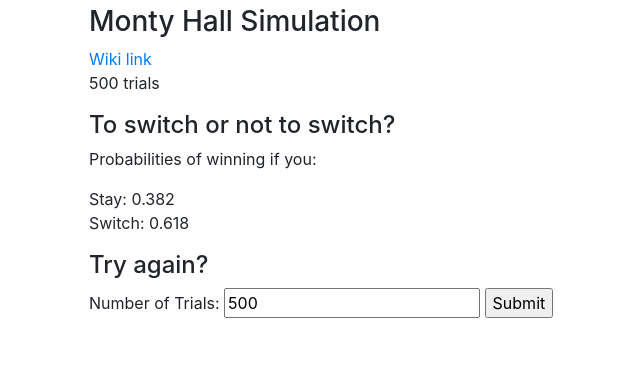
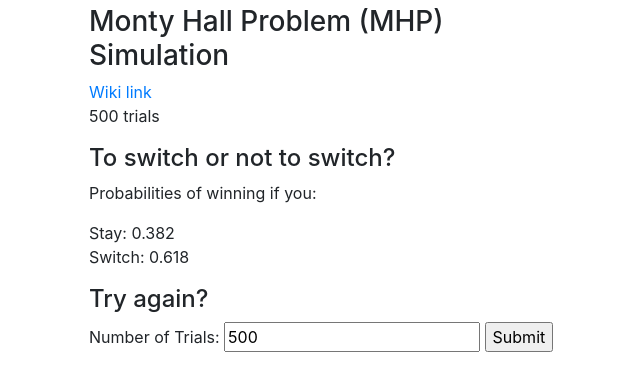
Before and after one commit to ShouravBR/MHP-sim, a plain HTML site: page index.html in a window 1280 px wide. Shown: the whole page, without its empty margins (301-941 px from the left). Drawn offline with nearby package versions, Linux system fonts and the light colour scheme.

Commit message:
Update index.html

```diff
--- a/index.html
+++ b/index.html
@@ -10,7 +10,7 @@
   <link rel="stylesheet" href="https://stackpath.bootstrapcdn.com/bootstrap/4.1.1/css/bootstrap.min.css"
     integrity="sha384-WskhaSGFgHYWDcbwN70/dfYBj47jz9qbsMId/iRN3ewGhXQFZCSftd1LZCfmhktB" crossorigin="anonymous">
 
-  <title>Monty Hall</title>
+  <title>MHP Sim</title>
   <!-- Global site tag (gtag.js) - Google Analytics -->
   <script async src="https://www.googletagmanager.com/gtag/js?id=UA-40269231-7"></script>
   <script>
@@ -24,7 +24,7 @@
 
 <body>
   <div style="max-width: 500px; margin: 5px auto;">
-    <h3>Monty Hall Simulation</h3>
+    <h3>Monty Hall Problem (MHP) Simulation</h3>
     <a href="https://en.wikipedia.org/wiki/Monty_Hall_problem">Wiki link</a>
     <p><span id="sims">0</span> trials</p>
     <h4>To switch or not to switch?</h4>
```
